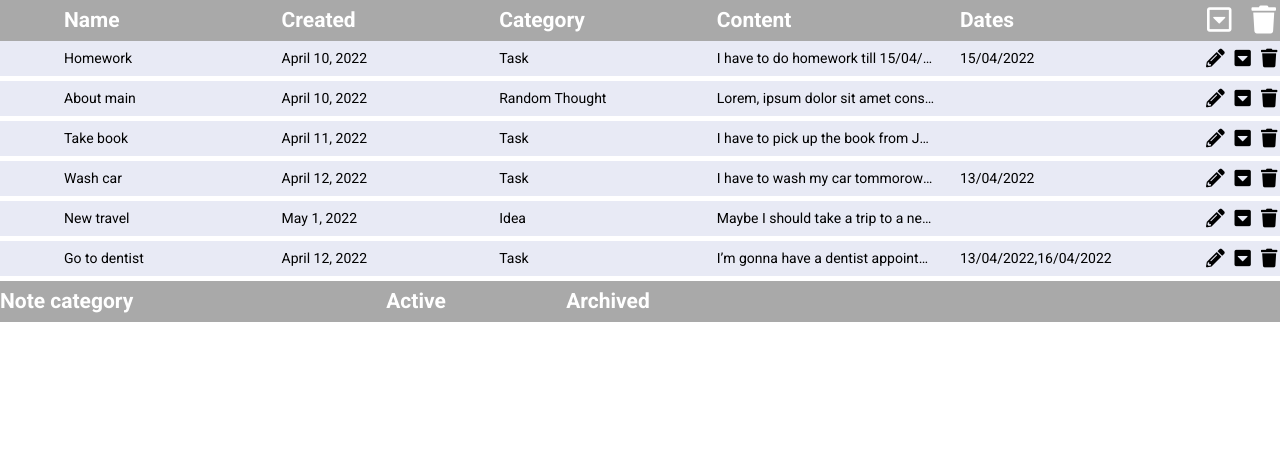
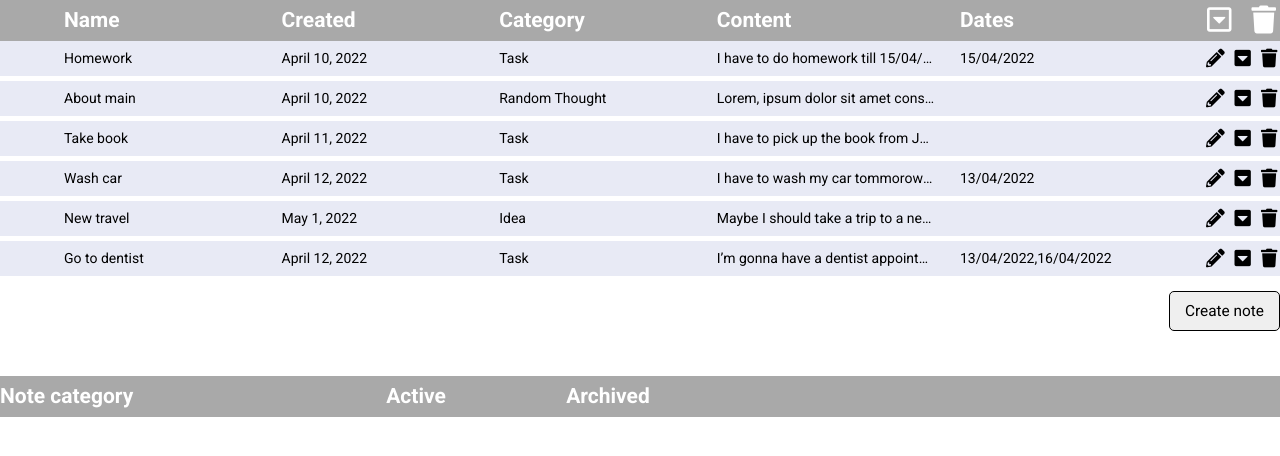
Before and after one commit to tibank/rd-test-task2, a React (Create React App) app: page / in a window 1280 px wide. Shown: the top 456 px of the page. Built offline with nearby package versions, Linux system fonts and the light colour scheme.

Commit message:
feat: add buttons on modal form

```diff
--- a/src/components/NoteForm.tsx
+++ b/src/components/NoteForm.tsx
@@ -2,25 +2,35 @@ import React, { FC, useState } from 'react';
 import { Note } from '../models/Note';
 
 type NoteFormProps = {
-  title: string;
     note: Note;
 };
 
-const NoteForm: FC<NoteFormProps> = ({ title, note }) => {
-  const options: Intl.DateTimeFormatOptions = { month: 'long', day: 'numeric', year: 'numeric' };
+const NoteForm: FC<NoteFormProps> = ({ note }) => {
+    const options: Intl.DateTimeFormatOptions = {
+        month: 'long',
+        day: 'numeric',
+        year: 'numeric',
+    };
 
     return (
         <div>
-      <div className='item-note__header'>title</div>
+            <div className='item-note__header'>{note.name}</div>
             <div className='item-note__body'>
                 <form name='note'>
                     <div className='item-note__lines'>
                         <div className='item-note__text'>name:</div>
-            <input className='item-note__input' type='text' name='name' placeholder='name' value={note.name}></input>
+                        <input
+                            className='item-note__input'
+                            type='text'
+                            name='name'
+                            placeholder='name'
+                        ></input>
                     </div>
                     <div className='item-note__lines'>
                         <div className='item-note__text'>created date:</div>
-            <div className='item-note-value__text'>{note.created.toLocaleDateString('en-US', options)}</div>
+                        <div className='item-note-value__text'>
+                            {note.created.toLocaleDateString('en-US', options)}
+                        </div>
                     </div>
 
                     <div className='item-note__lines'>
@@ -37,10 +47,22 @@ const NoteForm: FC<NoteFormProps> = ({ title, note }) => {
 
                     <div className='item-note__lines'>
                         <div className='item-note__text'>content:</div>
-            <textarea className='item-note__input' name='' cols={30} rows={5}></textarea>
+                        <textarea
+                            className='item-note__input'
+                            name=''
+                            cols={30}
+                            rows={5}
+                        ></textarea>
                     </div>
                 </form>
-        <div className='item-note__footer'></div>
+                <div className='item-note__footer'>
+                    <div className='item-note-btn__footer'>
+                        <button className='item-note_btn'>Save</button>
+                    </div>
+                    <div className='item-note-btn__footer'>
+                        <button className='item-note_btn'>Cancel</button>
+                    </div>
+                </div>
             </div>
         </div>
     );
--- a/src/components/NoteList.tsx
+++ b/src/components/NoteList.tsx
@@ -39,6 +39,8 @@ const NoteList: FC = () => {
 
     function editNote(note: Note): void {}
 
+    function createNote() {}
+
     return (
         <div className='list-notes__items'>
             <HeaderList />
@@ -54,8 +56,17 @@ const NoteList: FC = () => {
                         />
                     )
             )}
+            <div className='create-note__button'>
+                <button
+                    className='notes__btn'
+                    id='create-note__btn'
+                    onClick={() => setVisible(true)}
+                >
+                    Create note
+                </button>
+            </div>
             <ModalNote visible={visible} setVisible={setVisible}>
-        <NoteForm title='New note' note={selectedNote} />
+                <NoteForm note={selectedNote} />
             </ModalNote>
         </div>
     );
--- a/src/styles/App.css
+++ b/src/styles/App.css
@@ -4,6 +4,7 @@
 @import url('./HeaderCategories.css');
 @import url('./NoteForm.css');
 @import url('./ModalLayer.css');
+@import url('./CreateButton.css');
 
 body {
   font-family: 'Roboto', sans-serif;
--- /dev/null
+++ b/src/styles/CreateButton.css
@@ -0,0 +1,12 @@
+.create-note__button {
+    display: block;
+    text-align: right;
+    margin: 15px 0px 45px 0px;
+}
+
+.notes__btn {
+    padding: 10px 15px;
+    font-size: 1.1rem;
+    border: 1px solid black;
+    border-radius: 5px;
+}
--- a/src/styles/NoteForm.css
+++ b/src/styles/NoteForm.css
@@ -66,3 +66,15 @@ option[selected] {
   margin: 5px 0;
   border: 1px solid teal;
 }
+
+.item-note-btn__footer {
+  width: 20%;
+}
+
+.item-note_btn {
+  padding: 10px 15px;
+  font-size: 1.1rem;
+  border: 1px solid black;
+  border-radius: 5px;
+  width: 100px
+}
```
Lines whose indentation alone changed are shown as unchanged.
